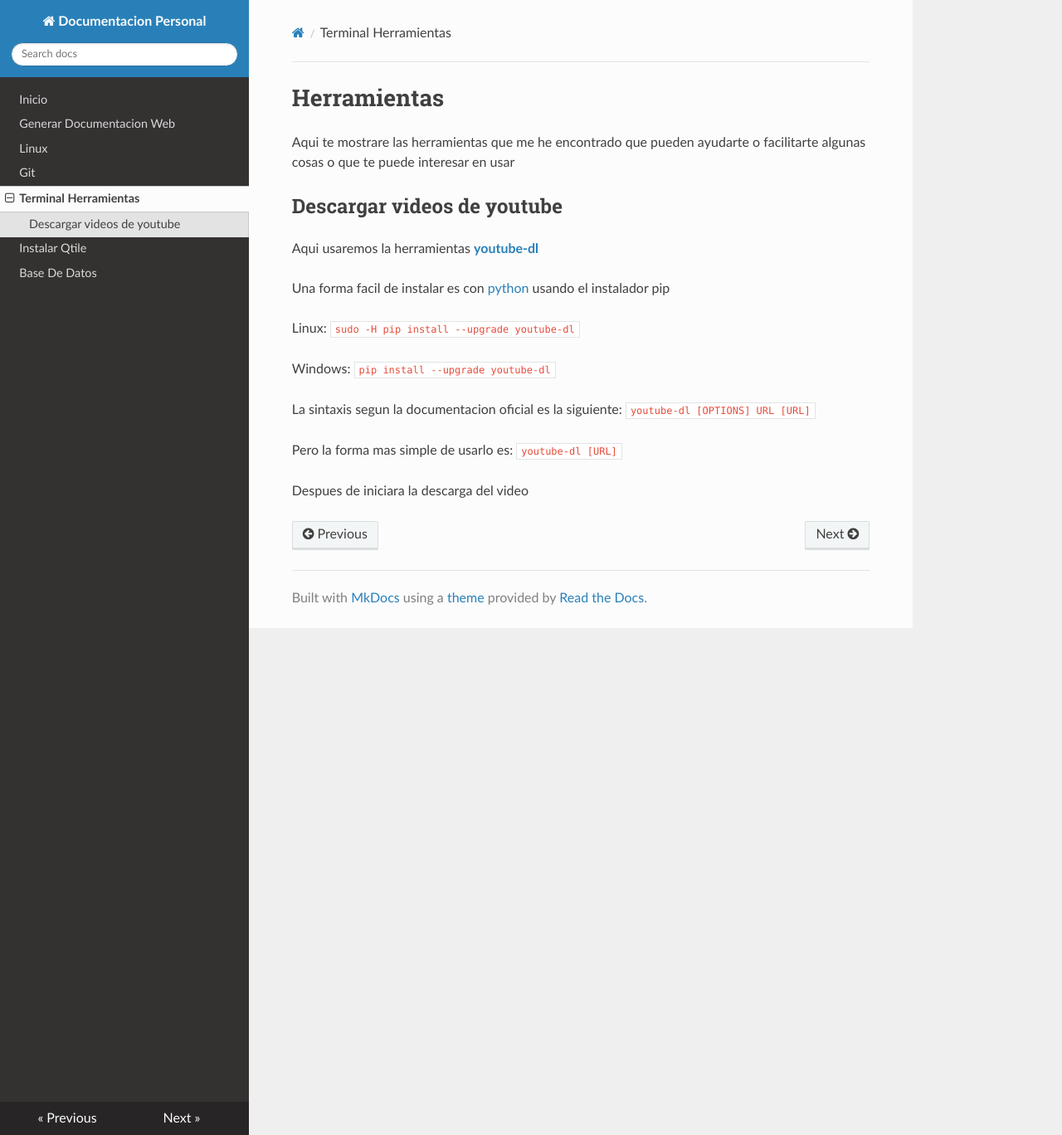
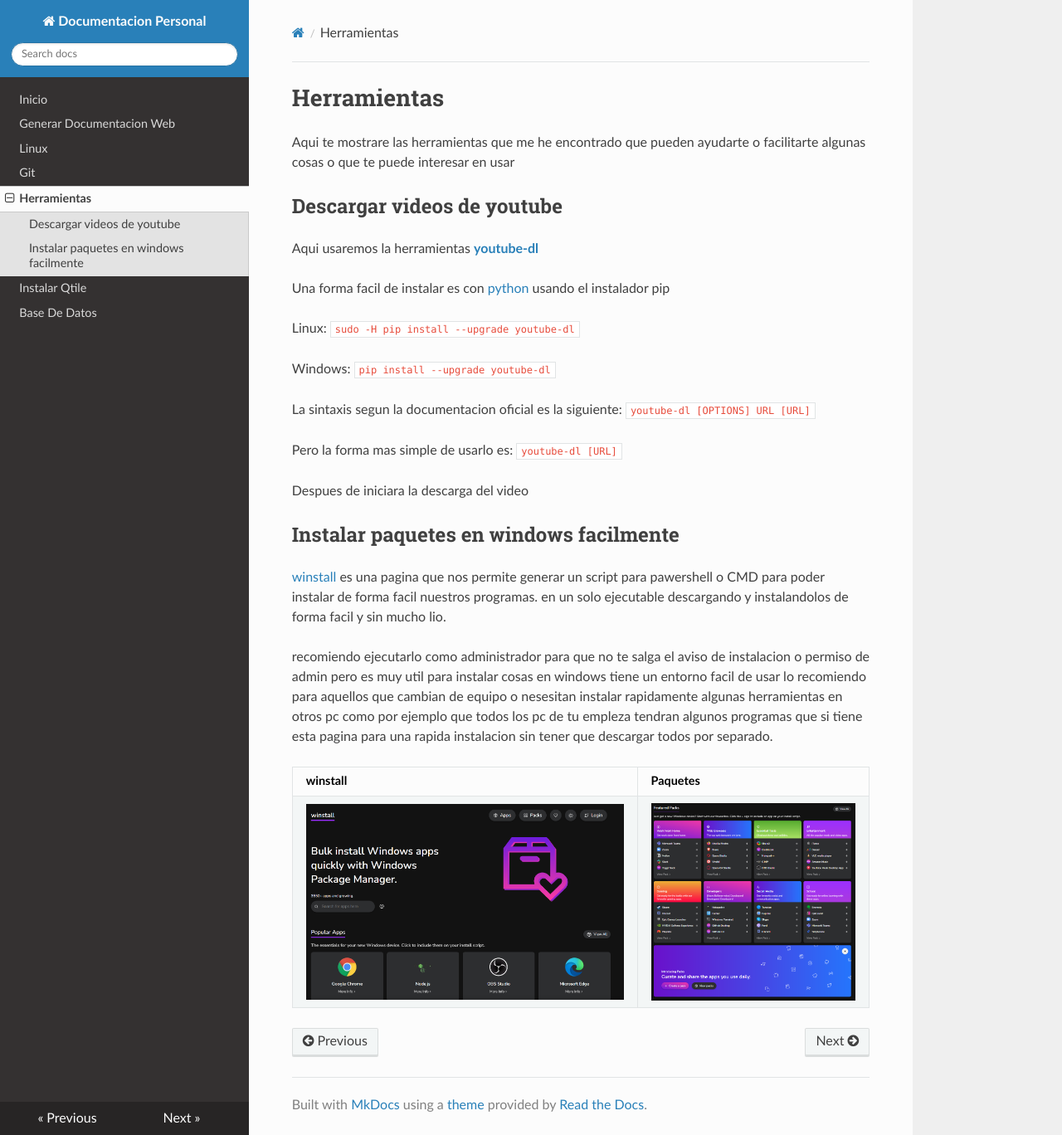
Before and after one commit to KiroKHS/DocInfo, an MkDocs documentation site: the page built from docs/Heramientas.md, in a window 1280 px wide and 1368 px high. Shown: the whole window at 83% size. Built offline with MkDocs 1.6.1, drawn with Linux system fonts in a browser that asks for light colours; nearby versions of some CDN libraries.

Commit message:
ajutes de herramienta se agrega herramientas nuevas a cambio de otra y se agrega imagenes

```diff
--- a/docs/Heramientas.md
+++ b/docs/Heramientas.md
@@ -18,3 +18,16 @@ La sintaxis segun la documentacion oficial es la siguiente: `youtube-dl [OPTIONS
 Pero la forma mas simple de usarlo es: `youtube-dl [URL]`
 
 Despues de iniciara la descarga del video
+
+## Instalar paquetes en windows facilmente
+
+[winstall](winstall.app) es una pagina que nos permite generar un script para pawershell o CMD para poder instalar de forma facil nuestros programas.
+en un solo ejecutable descargando y instalandolos de forma facil y sin mucho lio.
+
+recomiendo ejecutarlo como administrador para que no te salga el aviso de instalacion o permiso de admin pero es muy util para instalar cosas en windows
+tiene un entorno facil de usar lo recomiendo para aquellos que cambian de equipo o nesesitan instalar rapidamente algunas herramientas en otros pc
+como por ejemplo que todos los pc de tu empleza tendran algunos programas que si tiene esta pagina para una rapida instalacion sin tener que descargar todos por separado.
+
+|winstall| Paquetes
+|--|--|
+|![wininstall](image/wininstall.png)|![wininstallpaquetes](image/wininstallpacks.png)
--- a/mkdocs.yml
+++ b/mkdocs.yml
@@ -5,7 +5,7 @@ nav:
   - Generar Documentacion Web: 'mkdocs.md'
   - Linux: 'linux.md'
   - Git : 'git.md'
-  - Terminal Herramientas: 'Heramientas.md'
+  - Herramientas: 'Heramientas.md'
   - Instalar Qtile: 'qtile.md'
   - Base De Datos: 'basedatos.md'
 theme: readthedocs
```
Also changed, not shown: docs/image/wininstall.png (added), docs/image/wininstallpacks.png (added).
